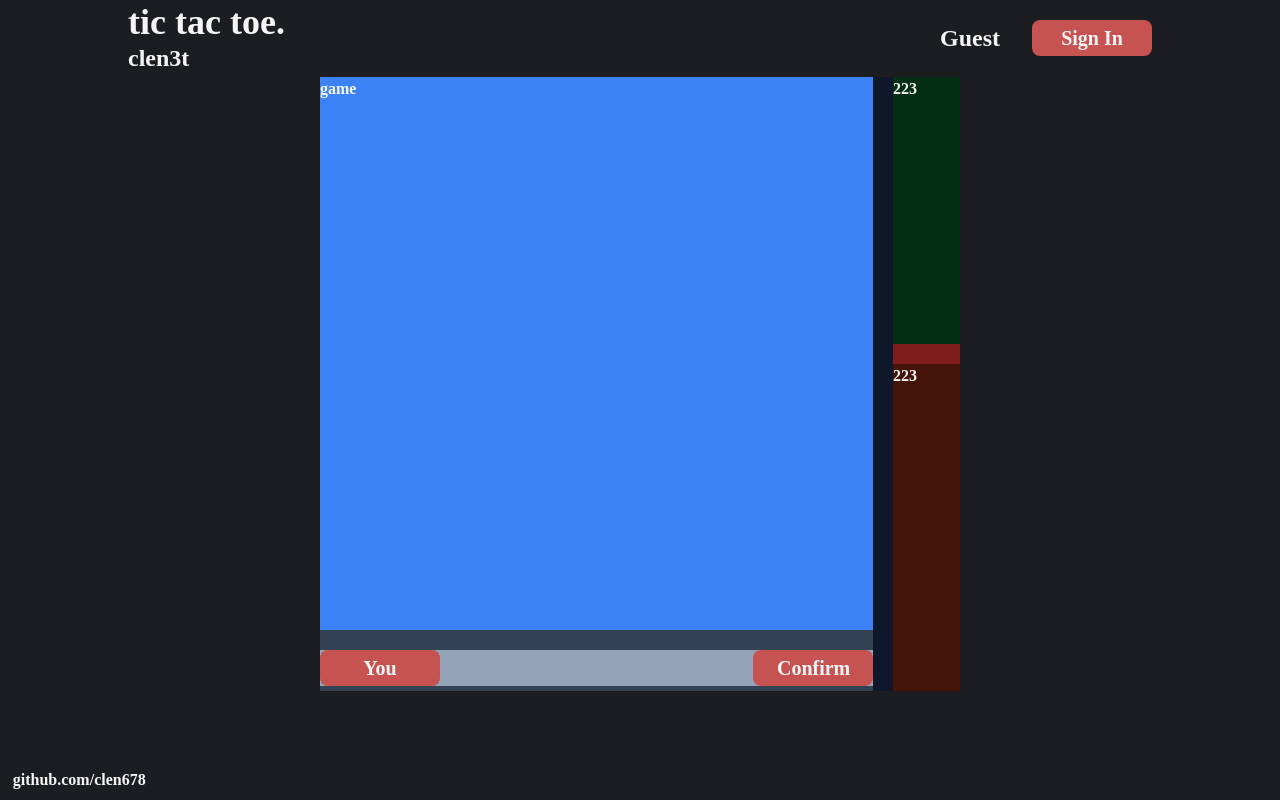
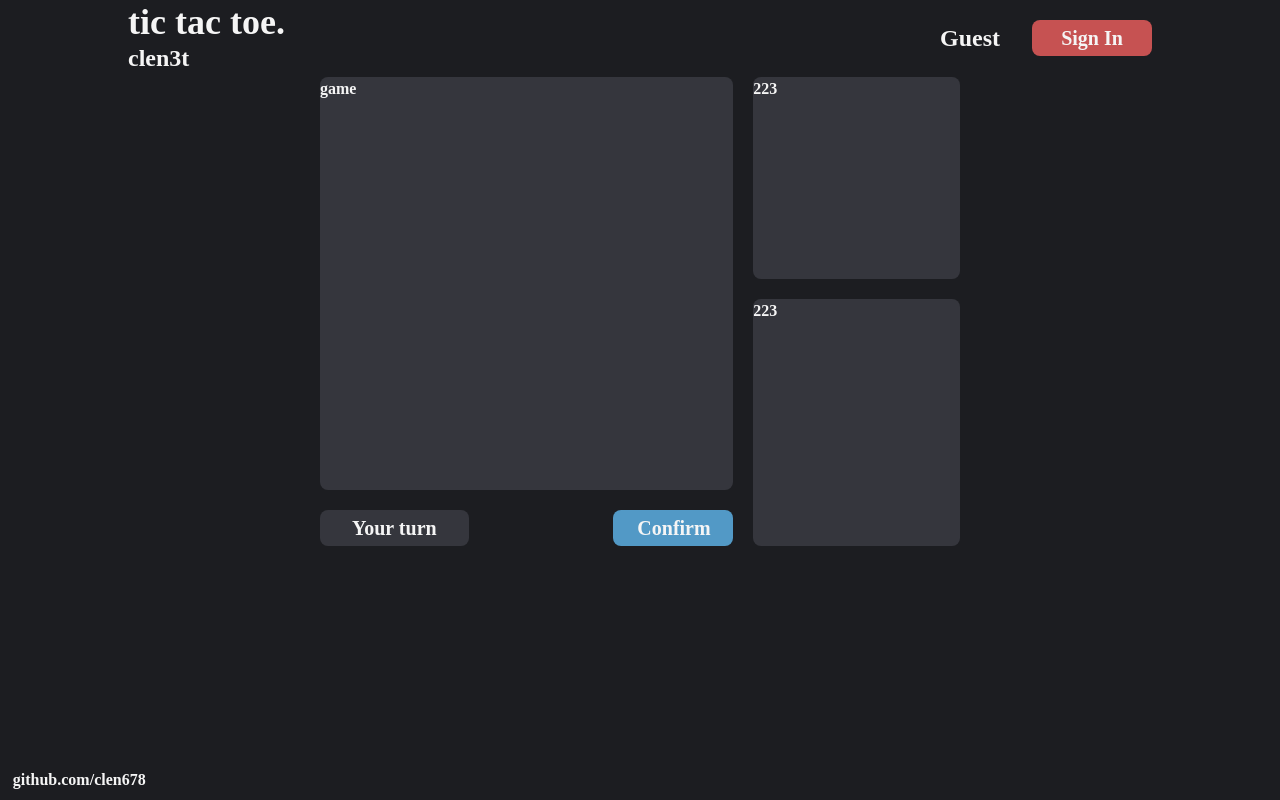
Before and after one commit to clen678/clen3t, a React (Create React App) app in the folder clen3t-web/: page /game in a window 1280 px wide. Built offline with nearby package versions, Linux system fonts and the light colour scheme; the HTML template or start-up script is replaced by a standard one.

Commit message:
fixing game layout

```diff
--- a/clen3t-web/src/components/StdButton.jsx
+++ b/clen3t-web/src/components/StdButton.jsx
@@ -1,11 +1,13 @@
 import { Link } from "react-router-dom";
 
-const StdButton = ({text, link}) => {
-
+const StdButton = ({text, link, colour}) => {
 
 
     return (
-        <Link to={link} className="bg-primary-red text-xl py-1 px-6 rounded-lg hover:bg-primary-red-dark active:bg-primary-red-darker w-[7.5rem] text-center">{text}</Link>
+        <Link to={link} className={`text-xl py-1 px-6 rounded-lg w-[7.5rem] text-center ${colour === "blue"
+            ? "bg-primary-blue hover:bg-primary-blue-dark active:bg-primary-blue-darker"
+            : "bg-primary-red hover:bg-primary-red-dark active:bg-primary-red-darker"
+        }`}>{text}</Link>
      );
 }
 
--- a/clen3t-web/src/pages/Game.jsx
+++ b/clen3t-web/src/pages/Game.jsx
@@ -6,6 +6,7 @@ import { useEffect, useState } from "react";
 const Game = () => {
 
     const [username, setUsername] = useState("Guest");
+    const [turn, setTurn] = useState("Your turn")
 
     return (
         <div className="bg-primary-background w-full h-screen text-primary-text font-serif font-semibold">
@@ -14,25 +15,25 @@ const Game = () => {
             <div className="h-[96%] flex flex-col items-center">
                 <Header username={username} />
 
-                <div className="flex justify-between bg-slate-900 w-[50%] h-[80%] gap-5">
+                <div className="flex justify-between w-[50%] gap-5">
 
-                    <div className="flex flex-col bg-slate-700 gap-5">
-                        <div className="bg-blue-500 aspect-1 h-[90%]">
+                    <div className="flex flex-col gap-5 w-[100%]">
+                        <div className="bg-primary-background-light aspect-1 rounded-lg">
                             <h1>game</h1>
                         </div>
 
-                        <div className="flex justify-between bg-slate-400">
-                            <StdButton text={"You"}></StdButton>
-                            <StdButton text={"Confirm"}></StdButton>
+                        <div className="flex justify-between">
+                            <p className="text-xl py-1 px-8 rounded-lg bg-primary-background-light text-center">{turn}</p>
+                            <StdButton text={"Confirm"} colour={"blue"}></StdButton>
                         </div>
                     </div>
 
-                    <div className="flex flex-col bg-red-900 w-full gap-5">
-                        <div className="bg-green-950 h-[45%]">
+                    <div className="flex flex-col w-[50%] gap-5">
+                        <div className="bg-primary-background-light h-[45%] rounded-lg">
                             <h1>223</h1>
                         </div>
 
-                        <div className="bg-orange-950 h-[55%]">
+                        <div className="bg-primary-background-light h-[55%] rounded-lg">
                             <h1>223</h1>
                         </div>
                     </div>
--- a/clen3t-web/tailwind.config.js
+++ b/clen3t-web/tailwind.config.js
@@ -10,10 +10,10 @@ module.exports = {
                 "primary-red-darker": "#8a3636",
                 "primary-text": "#F5F5F5",
                 "primary-background": "#1C1D21",
-                "primary-background-light": "35363D",
+                "primary-background-light": "#35363D",
                 "primary-blue": "#5299C6",
-                "primary-blue-dark": "#19497d",
-                "primary-blue-darker": "#0d3764",
+                "primary-blue-dark": "#4380a7",
+                "primary-blue-darker": "#356786",
             },
             fontSize: {
                 massive: [
```
